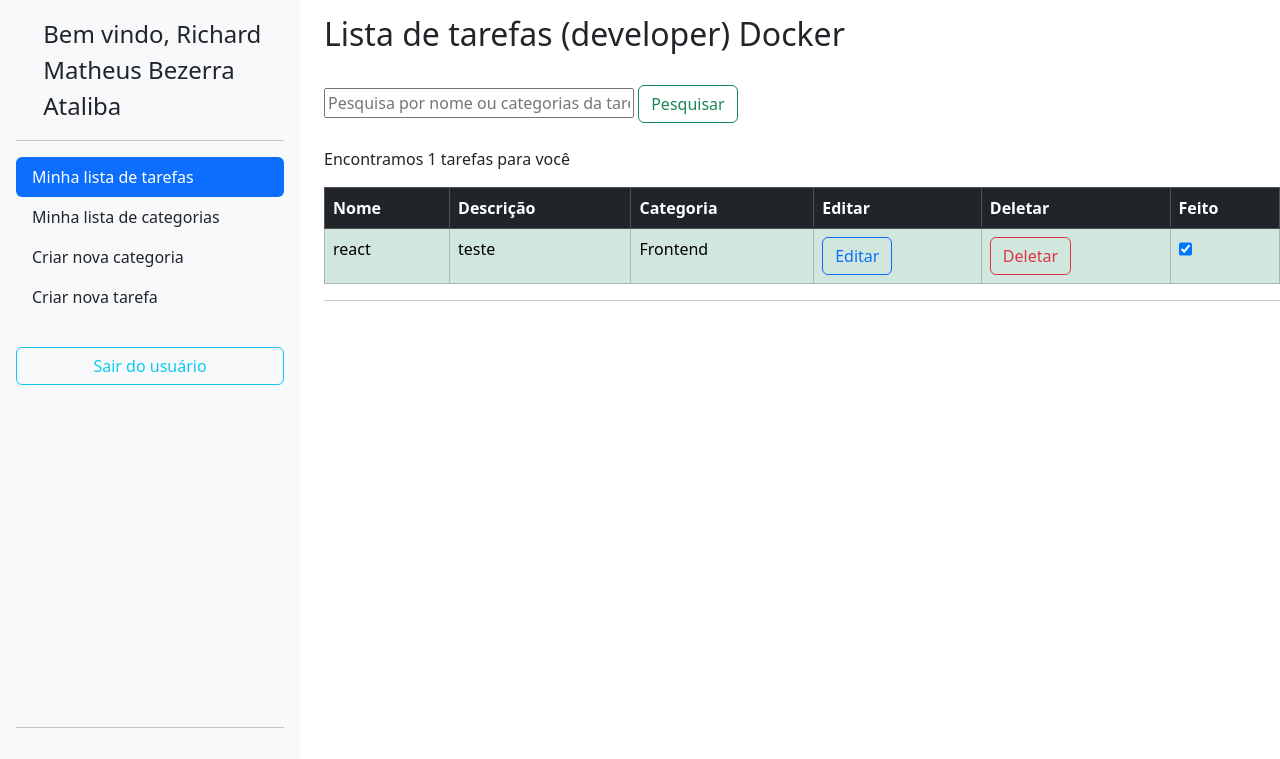
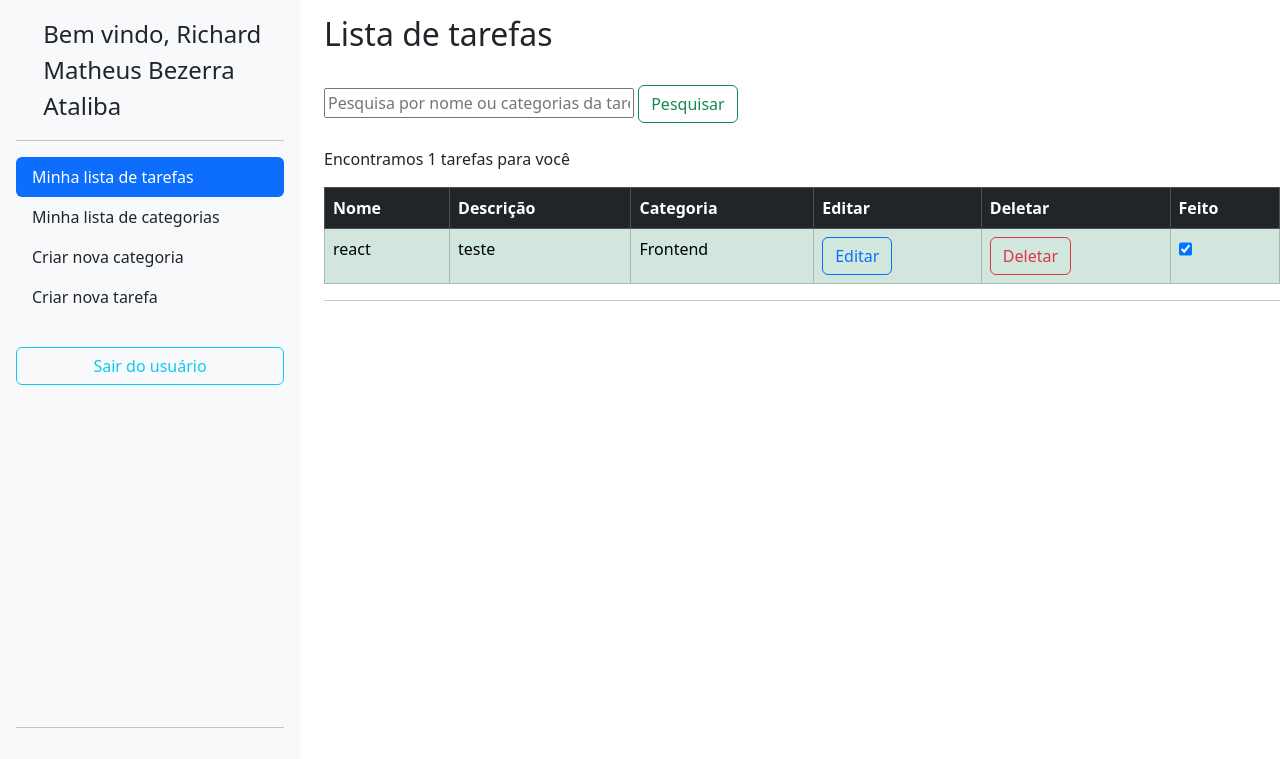
Before and after one commit to RichardMatheus929/todolist, a Django app: page / in a window 1280 px wide. Shown: the top 759 px of the page. Run offline with Django 4.2, Linux system fonts and the light colour scheme; a user stored in the database is signed in; data comes from the database, SQL or seed files in the repository.

Commit message:
fix for master

```diff
--- a/lizetest/todo/templates/task_list.html
+++ b/lizetest/todo/templates/task_list.html
@@ -8,7 +8,7 @@
     </div>
     <div class="col">
       {% include 'popup.html' %}
-      <h2 style="padding-top: 15px;">Lista de tarefas (developer) Docker</h2><br>
+      <h2 style="padding-top: 15px;">Lista de tarefas</h2><br>
       <form method="GET" action="{% url 'todo:task_list' %}">
         <input type="text" name="query_task" placeholder="Pesquisa por nome ou categorias da tarefa"
           style="width: 100%;max-width: 310px;">
```
